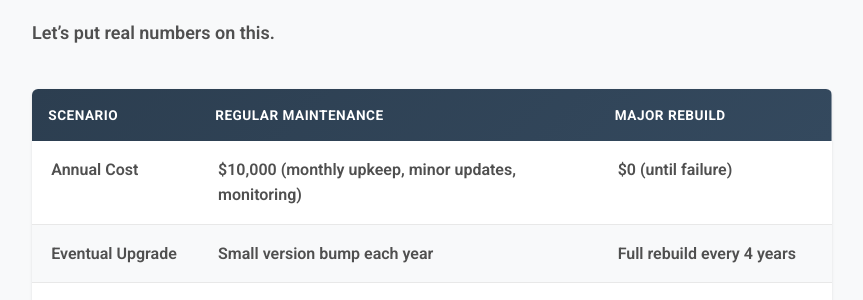
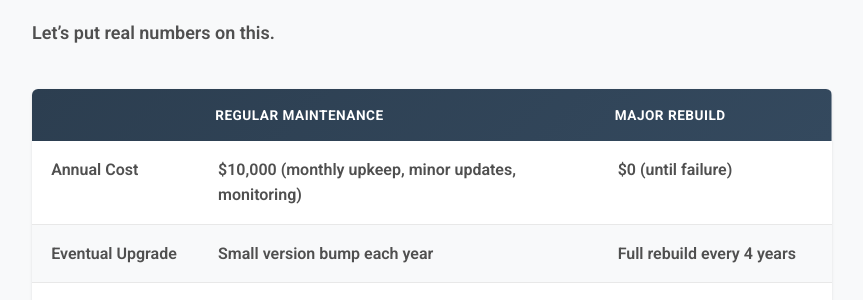
Before and after one commit to waleo/railsfever-05-2025, a Jekyll site: the page built from _posts/2025-10-13-hidden-roi-of-regular-rails-maintenance.md, in a window 1280 px wide and 900 px high, scrolled down 3963 px. Shown: the part 153-453 px from the top of the window, without its empty margins (208-1071 px from the left). Built offline with Jekyll 4.4.1, drawn with Linux system fonts in a browser that asks for light colours.

Commit message:
Remove first column header

```diff
--- a/_posts/2025-10-13-hidden-roi-of-regular-rails-maintenance.md
+++ b/_posts/2025-10-13-hidden-roi-of-regular-rails-maintenance.md
@@ -87,7 +87,7 @@ In short: you’re buying **peace of mind**.
 
 Let’s put real numbers on this.
 
-| Scenario | Regular Maintenance | Major Rebuild |
+|  | Regular Maintenance | Major Rebuild |
 |-----------|--------------------|----------------|
 | Annual Cost | $10,000 (monthly upkeep, minor updates, monitoring) | $0 (until failure) |
 | Eventual Upgrade | Small version bump each year | Full rebuild every 4 years |
```
